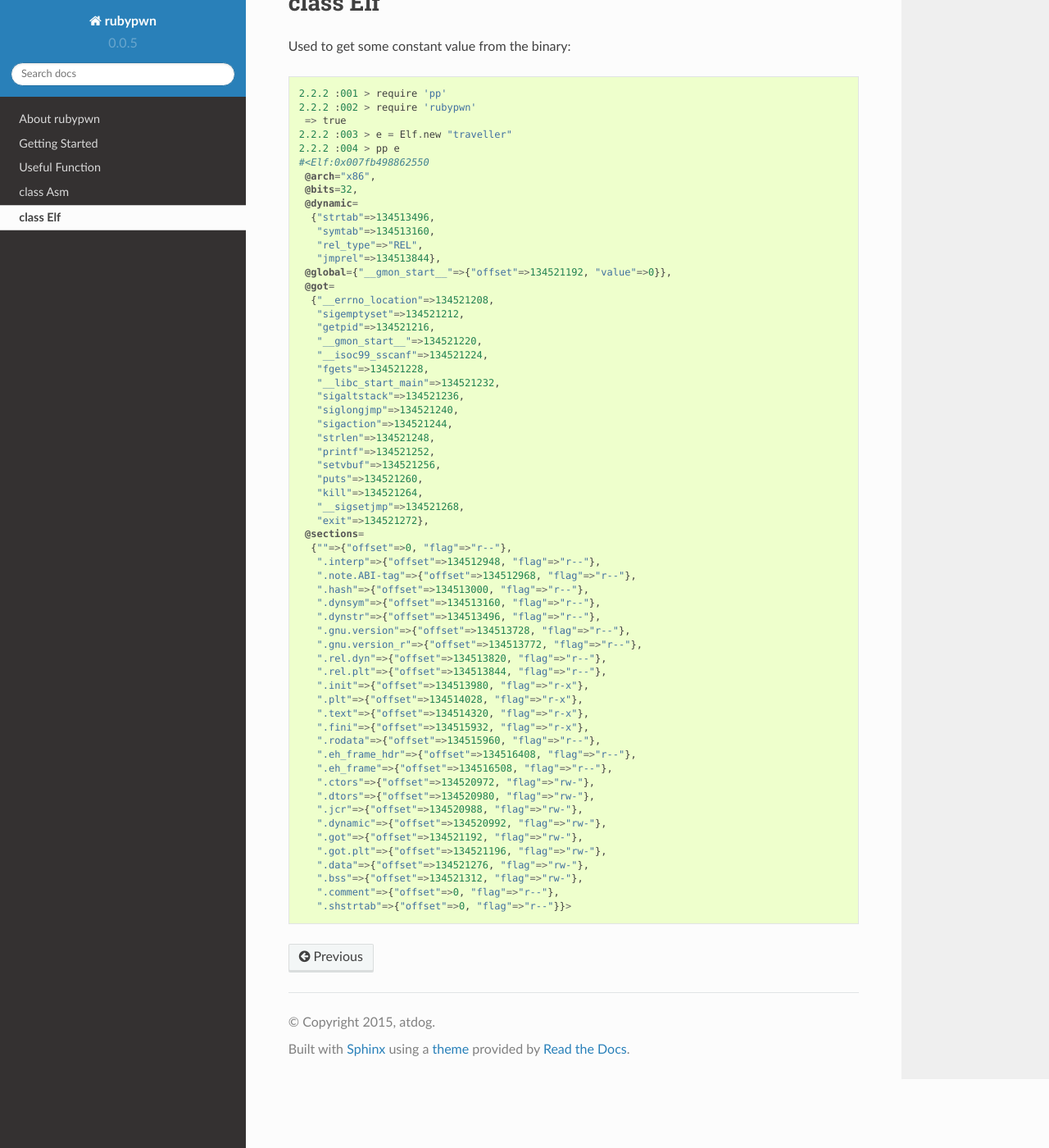
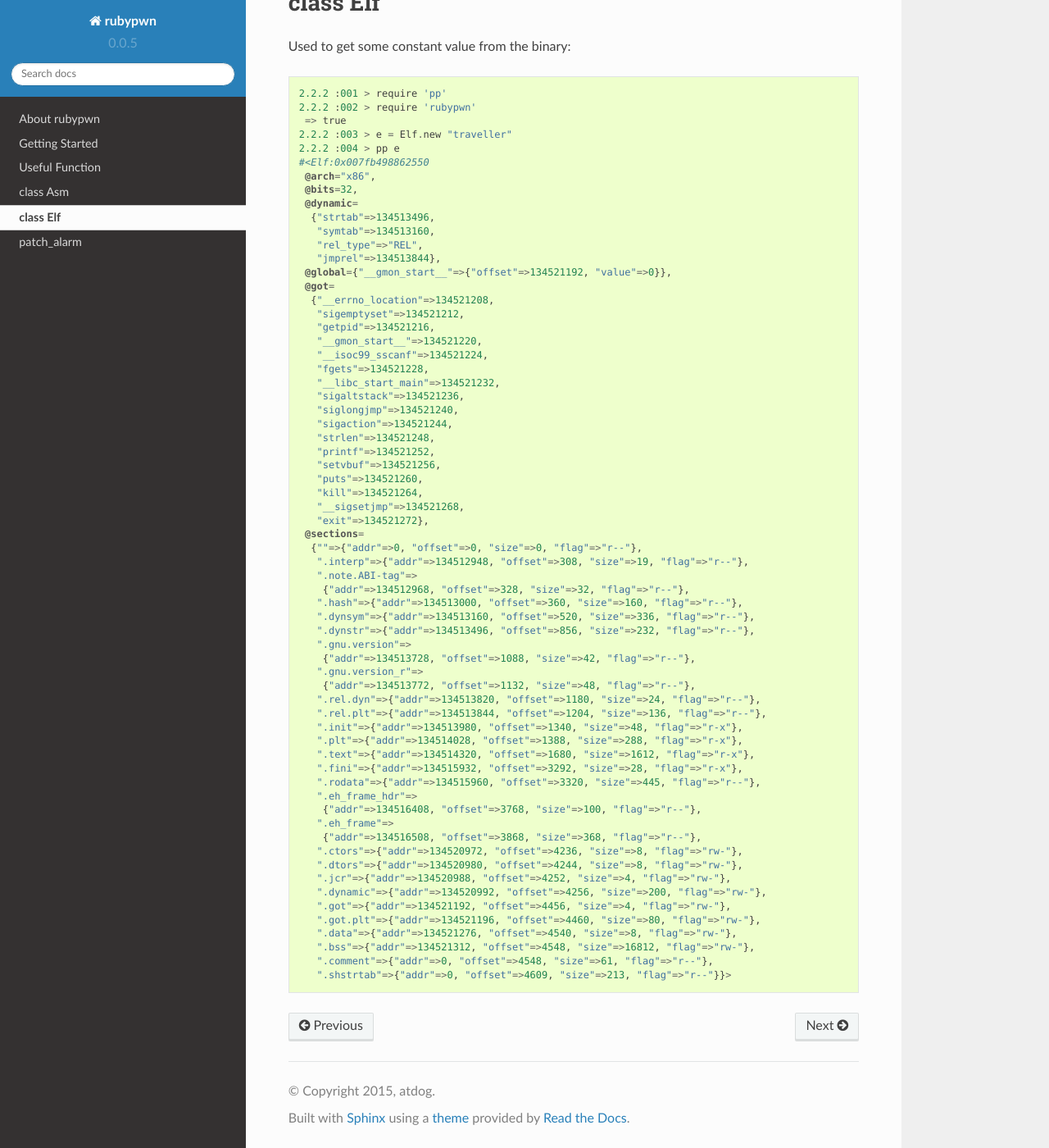
Before and after one commit to atdog/rubypwn, a Sphinx documentation site: the page built from docs/source/elf.rst, in a window 1280 px wide and 1400 px high, scrolled down 115 px. Shown: the whole window at 82% size. Built offline with Sphinx 7.4.7 and the Read the Docs theme 2.0.0, drawn with Linux system fonts in a browser that asks for light colours.

Commit message:
update elf output format && create docs for patch_alarm

```diff
--- a/docs/source/elf.rst
+++ b/docs/source/elf.rst
@@ -36,30 +36,35 @@ Used to get some constant value from the binary::
        "__sigsetjmp"=>134521268,
        "exit"=>134521272},
      @sections=
-      {""=>{"offset"=>0, "flag"=>"r--"},
-       ".interp"=>{"offset"=>134512948, "flag"=>"r--"},
-       ".note.ABI-tag"=>{"offset"=>134512968, "flag"=>"r--"},
-       ".hash"=>{"offset"=>134513000, "flag"=>"r--"},
-       ".dynsym"=>{"offset"=>134513160, "flag"=>"r--"},
-       ".dynstr"=>{"offset"=>134513496, "flag"=>"r--"},
-       ".gnu.version"=>{"offset"=>134513728, "flag"=>"r--"},
-       ".gnu.version_r"=>{"offset"=>134513772, "flag"=>"r--"},
-       ".rel.dyn"=>{"offset"=>134513820, "flag"=>"r--"},
-       ".rel.plt"=>{"offset"=>134513844, "flag"=>"r--"},
-       ".init"=>{"offset"=>134513980, "flag"=>"r-x"},
-       ".plt"=>{"offset"=>134514028, "flag"=>"r-x"},
-       ".text"=>{"offset"=>134514320, "flag"=>"r-x"},
-       ".fini"=>{"offset"=>134515932, "flag"=>"r-x"},
-       ".rodata"=>{"offset"=>134515960, "flag"=>"r--"},
-       ".eh_frame_hdr"=>{"offset"=>134516408, "flag"=>"r--"},
-       ".eh_frame"=>{"offset"=>134516508, "flag"=>"r--"},
-       ".ctors"=>{"offset"=>134520972, "flag"=>"rw-"},
-       ".dtors"=>{"offset"=>134520980, "flag"=>"rw-"},
-       ".jcr"=>{"offset"=>134520988, "flag"=>"rw-"},
-       ".dynamic"=>{"offset"=>134520992, "flag"=>"rw-"},
-       ".got"=>{"offset"=>134521192, "flag"=>"rw-"},
-       ".got.plt"=>{"offset"=>134521196, "flag"=>"rw-"},
-       ".data"=>{"offset"=>134521276, "flag"=>"rw-"},
-       ".bss"=>{"offset"=>134521312, "flag"=>"rw-"},
-       ".comment"=>{"offset"=>0, "flag"=>"r--"},
-       ".shstrtab"=>{"offset"=>0, "flag"=>"r--"}}>
+      {""=>{"addr"=>0, "offset"=>0, "size"=>0, "flag"=>"r--"},
+       ".interp"=>{"addr"=>134512948, "offset"=>308, "size"=>19, "flag"=>"r--"},
+       ".note.ABI-tag"=>
+        {"addr"=>134512968, "offset"=>328, "size"=>32, "flag"=>"r--"},
+       ".hash"=>{"addr"=>134513000, "offset"=>360, "size"=>160, "flag"=>"r--"},
+       ".dynsym"=>{"addr"=>134513160, "offset"=>520, "size"=>336, "flag"=>"r--"},
+       ".dynstr"=>{"addr"=>134513496, "offset"=>856, "size"=>232, "flag"=>"r--"},
+       ".gnu.version"=>
+        {"addr"=>134513728, "offset"=>1088, "size"=>42, "flag"=>"r--"},
+       ".gnu.version_r"=>
+        {"addr"=>134513772, "offset"=>1132, "size"=>48, "flag"=>"r--"},
+       ".rel.dyn"=>{"addr"=>134513820, "offset"=>1180, "size"=>24, "flag"=>"r--"},
+       ".rel.plt"=>{"addr"=>134513844, "offset"=>1204, "size"=>136, "flag"=>"r--"},
+       ".init"=>{"addr"=>134513980, "offset"=>1340, "size"=>48, "flag"=>"r-x"},
+       ".plt"=>{"addr"=>134514028, "offset"=>1388, "size"=>288, "flag"=>"r-x"},
+       ".text"=>{"addr"=>134514320, "offset"=>1680, "size"=>1612, "flag"=>"r-x"},
+       ".fini"=>{"addr"=>134515932, "offset"=>3292, "size"=>28, "flag"=>"r-x"},
+       ".rodata"=>{"addr"=>134515960, "offset"=>3320, "size"=>445, "flag"=>"r--"},
+       ".eh_frame_hdr"=>
+        {"addr"=>134516408, "offset"=>3768, "size"=>100, "flag"=>"r--"},
+       ".eh_frame"=>
+        {"addr"=>134516508, "offset"=>3868, "size"=>368, "flag"=>"r--"},
+       ".ctors"=>{"addr"=>134520972, "offset"=>4236, "size"=>8, "flag"=>"rw-"},
+       ".dtors"=>{"addr"=>134520980, "offset"=>4244, "size"=>8, "flag"=>"rw-"},
+       ".jcr"=>{"addr"=>134520988, "offset"=>4252, "size"=>4, "flag"=>"rw-"},
+       ".dynamic"=>{"addr"=>134520992, "offset"=>4256, "size"=>200, "flag"=>"rw-"},
+       ".got"=>{"addr"=>134521192, "offset"=>4456, "size"=>4, "flag"=>"rw-"},
+       ".got.plt"=>{"addr"=>134521196, "offset"=>4460, "size"=>80, "flag"=>"rw-"},
+       ".data"=>{"addr"=>134521276, "offset"=>4540, "size"=>8, "flag"=>"rw-"},
+       ".bss"=>{"addr"=>134521312, "offset"=>4548, "size"=>16812, "flag"=>"rw-"},
+       ".comment"=>{"addr"=>0, "offset"=>4548, "size"=>61, "flag"=>"r--"},
+       ".shstrtab"=>{"addr"=>0, "offset"=>4609, "size"=>213, "flag"=>"r--"}}>
```
Also changed, not shown: docs/source/index.rst (+11 -0 lines), docs/source/patch_alarm.rst (added, +24 -0 lines).
